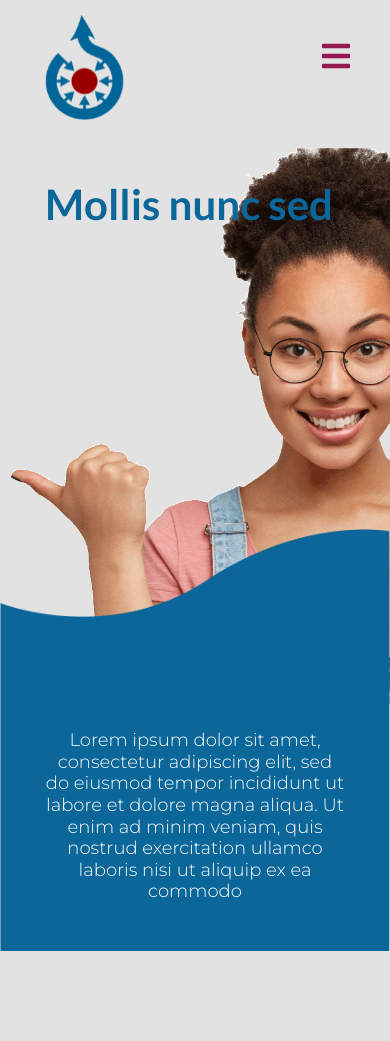
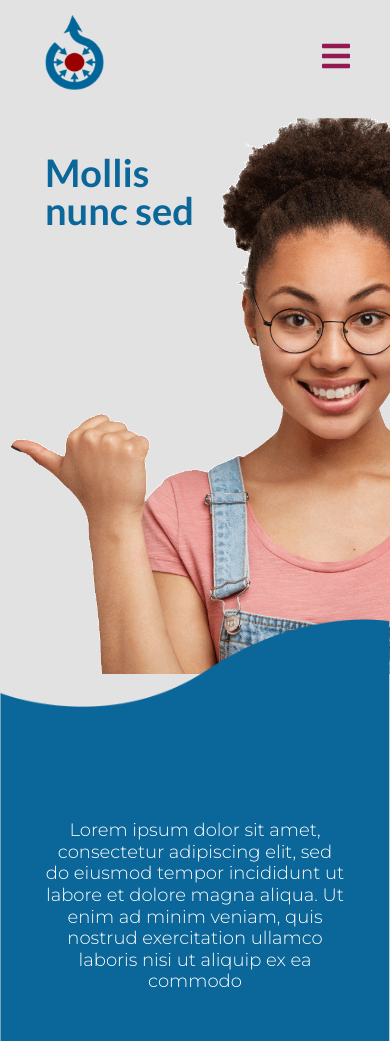
Before and after one commit to mateuszao/theme-inpx, a plain HTML site: page index.html in a window 390 px wide. Before the commit the page ends 951 px from the top, so only its background shows below. Drawn offline with Linux system fonts and the light colour scheme.

Commit message:
Colocando estilo no menu e no texto inicial

```diff
--- a/css/main.scss
+++ b/css/main.scss
@@ -66,11 +66,11 @@
   flex-direction: row;
 
   @include responsive-tablet-Small(){
-    height: calc(100vh - 290px);
+    height: calc(100vh - 250px);
   }
 
   @include responsive-mobile-Medium(){
-    height: calc(100vh - 450px);
+    height: calc(100vh - 330px);
   }
 
   @include responsive-mobile-Small(){
@@ -113,7 +113,8 @@
       }
 
       @include responsive-tablet-Small(){
-        @include baseTituloSite(42px, $Lato, $Font-01);
+        @include baseTituloSite(38px, $Lato, $Font-01);
+        max-width: 175px;
       }
     }
 
--- a/css/partials/_base.scss
+++ b/css/partials/_base.scss
@@ -69,6 +69,7 @@ img {
 
   @include responsive-mobile-Small(){
     max-width: 280px;
+
     //border: solid green;
   }
 }
--- a/css/partials/_menu.scss
+++ b/css/partials/_menu.scss
@@ -13,8 +13,9 @@
 }
 
 @include responsive-notebook(){
-	.menu-logo {
-		width: 100px;
+	.menu-logo img {
+		width: 59px;
+    height: 75px;
 	}
 }
 
@@ -25,11 +26,6 @@
 	flex-wrap: wrap;
 	justify-content: space-between;
 	align-items: center;
-
-	.menu a {
-		//color: #FFFFFF;
-		//color: #2A2A2A;
-	}
 }
 
 .menu-nav ul {
@@ -52,23 +48,6 @@
 	}
 }
 
-// .a-link-menu::after {
-// 	content: '';
-// 	display: block;
-// 	width: 0;
-// 	height: 3px;
-// 	background: $Font-02;
-// 	//background: $Font-01;
-
-// 	transition: width .3s;
-// 	margin-top: 5px;
-// }
-
-// .a-link-menu:hover::after {
-// 	width: 100%;
-// 	transform: width .3s;
-// }
-
 .openMenu, .closeMenu  {
 	font-size: 2rem;
 	margin: 20px;
@@ -80,19 +59,18 @@
 
 @include responsive-tablet-large(){
 	.menu .mainMenu  {
-		width: 100%;
+		width: 70%;
 		height: 100vh;
 		position: fixed;
 		top: 0;
 		right: 0;
-		left: 0;
 		z-index: 1000;
 		display: flex;
 		flex-direction: column;
-		justify-content: center;
-		align-items: center;
-		background: #EDEDED;
-		transition: top 1s ease;
+		justify-content: flex-start;
+		padding-top: $gap-5;
+		background: $Font-03;
+		transition: right 1s ease;
 		display: none;
 	}
 
@@ -100,7 +78,7 @@
 		display: block;
 		position: absolute;
 		top: 20px;
-		right: 20px;
+		left: 0px;
 	}
 
 	.menu .openMenu {
@@ -108,11 +86,14 @@
 	}
 
 	.menu a {
-		color: $Font-01;
+		color: $Font-02;
+		font-family: $Lato;
+		font-size: 28px;
+		padding-bottom: $gap-3;
 	}
 
 	.closeMenu {
-		color: $Font-01;
+		color: $Font-02;
 	}
 
 	.openMenu {
--- a/js/modules/menuMobile.js
+++ b/js/modules/menuMobile.js
@@ -9,10 +9,10 @@ export default function menuMobile() {
 
   function show(){
       mainMenu.style.display = 'flex';
-      mainMenu.style.top = '0';
+      mainMenu.style.right = '0';
 
   }
   function close(){
-      mainMenu.style.top = '-130%';
+      mainMenu.style.right = '-100%';
   }
 }
```
Also changed, not shown: css/main.css, 1 other file.
